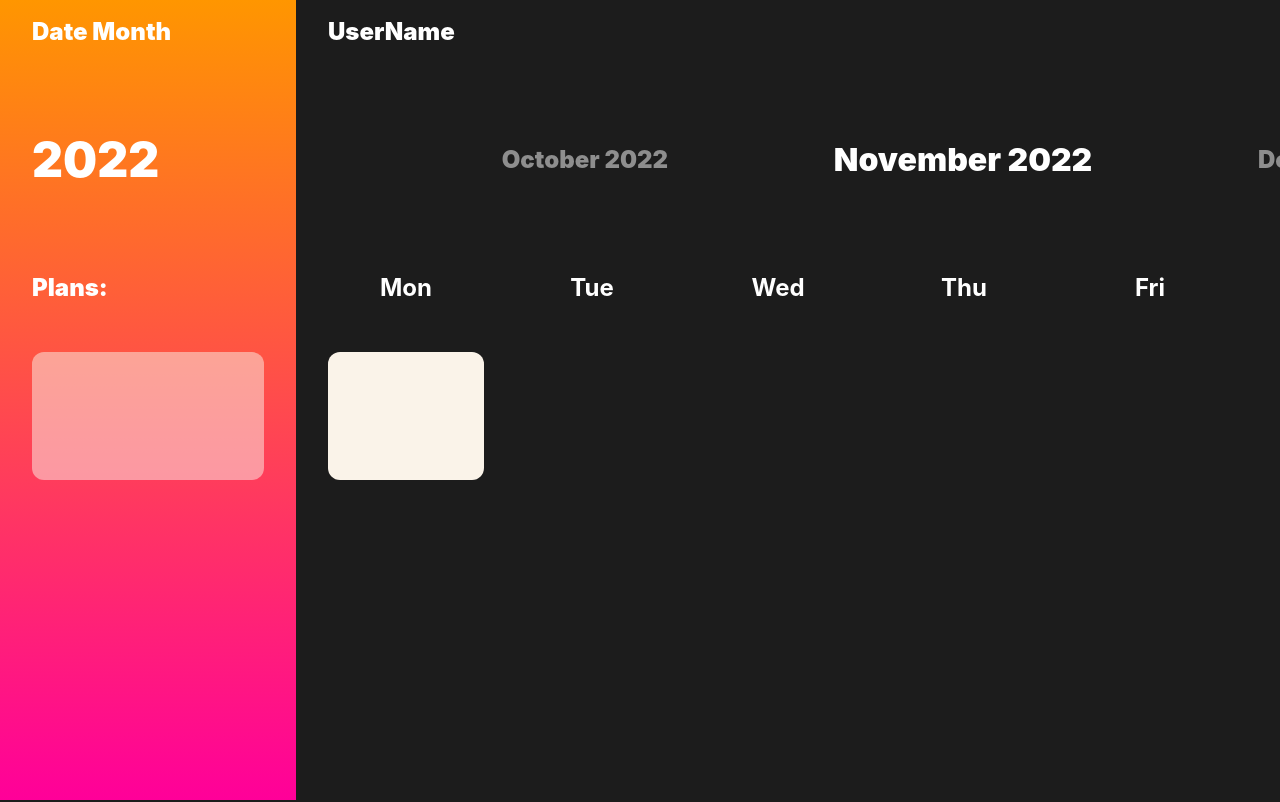
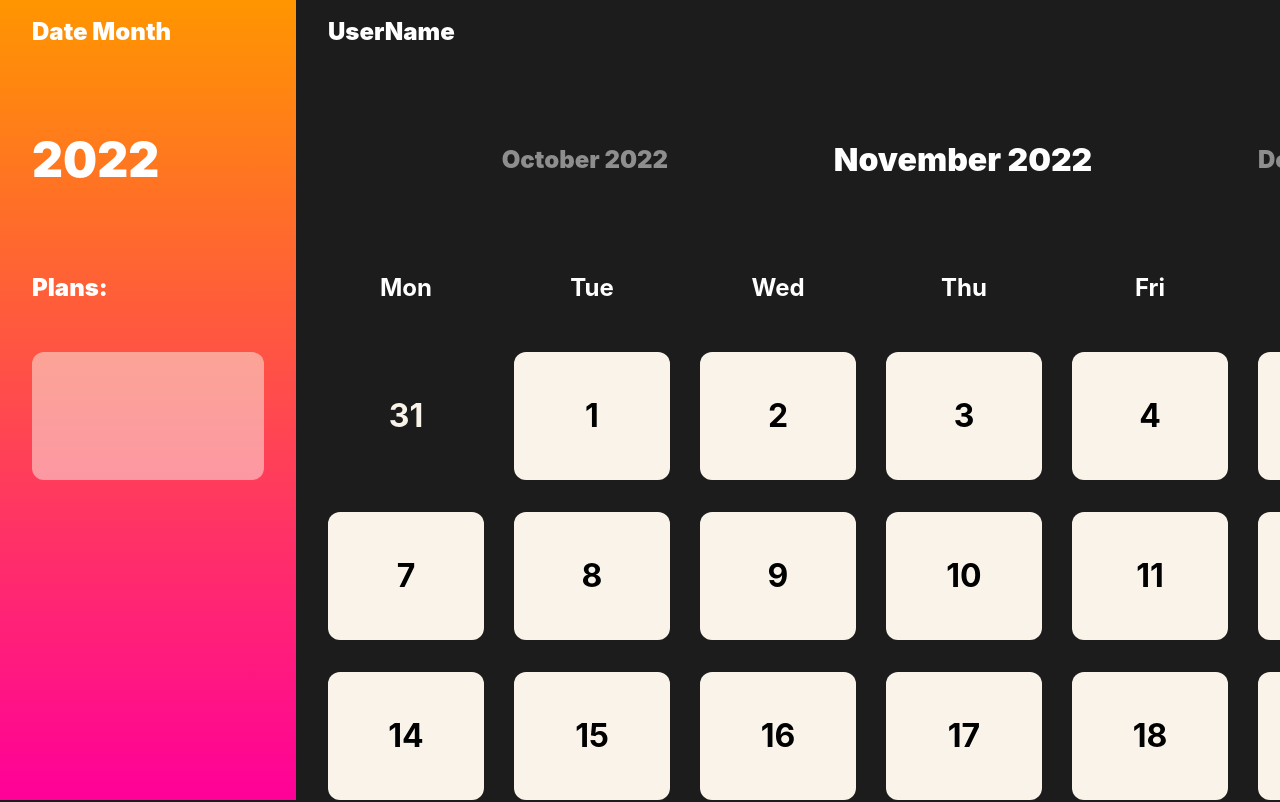
Before and after one commit to alexkior/seagulendar, a React (Vite) app in the folder client/: page / in a window 1280 px wide. Shown: the top 802 px of the page. Built offline with nearby package versions, Linux system fonts and the light colour scheme.

Commit message:
Create current month initialization inside of list component + create different date visualisation

```diff
--- a/client/src/components/Calendar/components/CalendarItem/CalendarItem.module.scss
+++ b/client/src/components/Calendar/components/CalendarItem/CalendarItem.module.scss
@@ -5,4 +5,28 @@
   min-height: 128px;
   width: 100%;
   height: 100%;
+
+  display: flex;
+  align-items: center;
+  justify-content: center;
+
+  color: black;
+  font-size: 32px;
+  font-weight: 700;
 }
+
+.CalendarItem_notCurrentMonth {
+  border-radius: 12px;
+  min-width: 156px;
+  min-height: 128px;
+  width: 100%;
+  height: 100%;
+
+  display: flex;
+  align-items: center;
+  justify-content: center;
+
+  color: #FAF3E9;
+  font-size: 32px;
+  font-weight: 700;
+}
--- a/client/src/components/Calendar/components/CalendarItem/CalendarItem.tsx
+++ b/client/src/components/Calendar/components/CalendarItem/CalendarItem.tsx
@@ -1,10 +1,25 @@
 import * as React from 'react'
 import styles from './CalendarItem.module.scss'
 
-const CalendarItem: React.FC = function CalendarItem() {
+const month = ['January', 'February', 'March', 'April', 'May', 'June', 'July', 'August', 'September', 'October', 'November', 'December']
+const currentDate = new Date(Date.now())
+const createMonth = month[currentDate.getMonth()]
+
+interface CalendarItem {
+  date: number,
+  month: string,
+  day: string
+}
+
+const CalendarItem: React.FC<CalendarItem> = function CalendarItem(
+  { date, month, day }: CalendarItem
+) {
+
   return (
-    <div className={styles.CalendarItem}>
-
+    <div className={createMonth === month ? styles.CalendarItem : styles.CalendarItem_notCurrentMonth}>
+      <p>
+        {date}
+      </p>
     </div>
   )
 }
--- a/client/src/components/Calendar/components/CalendarList/CalendarList.tsx
+++ b/client/src/components/Calendar/components/CalendarList/CalendarList.tsx
@@ -3,6 +3,81 @@ import { motion } from 'framer-motion'
 import styles from './CalendarList.module.scss'
 
 import { CalendarItem } from '../CalendarItem'
+
+const month = ['January', 'February', 'March', 'April', 'May', 'June', 'July', 'August', 'September', 'October', 'November', 'December']
+const currentDate = new Date(Date.now())
+const createMonth = month[currentDate.getMonth()]
+const createYear = currentDate.getFullYear()
+const currentMonth = currentDate.getMonth()
+
+const createDay = currentDate.getDay()
+const fullDate = currentDate.toLocaleDateString('en-US', {
+  weekday: 'short',
+})
+
+
+function getFullWeeksStartAndEndInMonth (month: number, year: number) {
+  const weeks = []
+  const firstDate = new Date(year, month, 1)
+  const lastDate = new Date(year, month + 1, 0)
+  const numDays = lastDate.getDate()
+
+  let start = 1
+  let end
+  if (firstDate.getDay() === 1) {
+    end = 7
+  } else if (firstDate.getDay() === 0) {
+    const preMonthEndDay = new Date(year, month, 0)
+    start = preMonthEndDay.getDate() - 6 + 1
+    end = 1
+  } else {
+    const preMonthEndDay = new Date(year, month, 0)
+    start = preMonthEndDay.getDate() + 1 - firstDate.getDay() + 1
+    end = 7 - firstDate.getDay() + 1
+    weeks.push({
+      start: start,
+      end: end
+    })
+    start = end + 1
+    end = end + 7
+  }
+  while (start <= numDays) {
+    weeks.push({
+      start: start,
+      end: end
+    })
+    start = end + 1
+    end = end + 7
+    end = start === 1 && end === 8 ? 1 : end
+    if (end > numDays && start <= numDays) {
+      end = end - numDays
+      weeks.push({
+        start: start,
+        end: end
+      })
+      break
+    }
+  }
+
+  return weeks.map(({start, end}, index) => {
+    const sub = +(start > end && index === 0)
+    return Array.from({length: 7}, (_, index) => {
+      const date = new Date(year, month - sub, start + index)
+      return {
+        date: date.getDate(),
+        month: date.toLocaleString('en', {month: 'long'}),
+        day: date.toLocaleString('en', {weekday: 'short'}),
+      }
+    })
+  }).flat(Infinity)
+}
+console.log(
+  'test',
+  getFullWeeksStartAndEndInMonth(currentMonth, createYear)
+)
+
+
+const days = getFullWeeksStartAndEndInMonth(currentMonth, createYear)
 
 const CalendarList: React.FC = function CalendarList() {
   return (
@@ -12,7 +87,9 @@ const CalendarList: React.FC = function CalendarList() {
       transition={{ duration: 1 }}
       className={styles.CalendarList}
     >
-      <CalendarItem />
+      {days.map((day, index) =>
+        <CalendarItem key={index} date={day.date} month={day.month} day={day.day} />
+      )}
     </motion.div>
   )
 }
```
